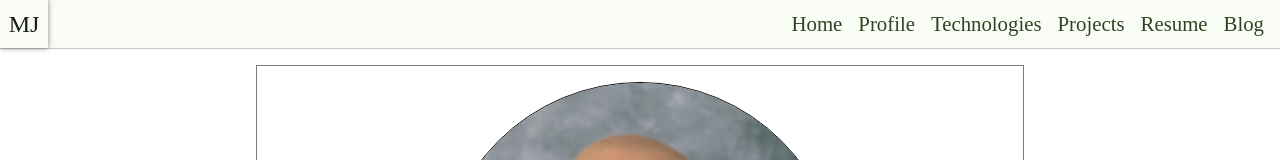
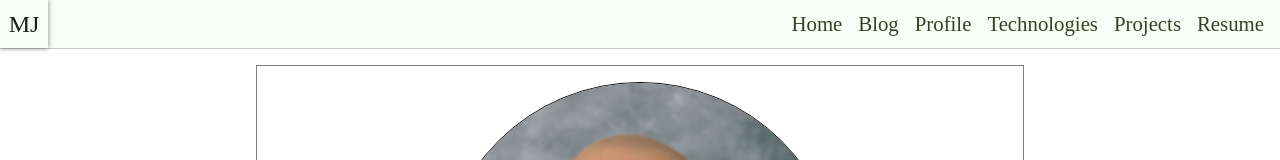
Before and after one commit to MarvJohnson/Portfolio, a Vue app in the folder client/: page / in a window 1280 px wide. Shown: the top 160 px of the page. Built offline with nearby package versions, Linux system fonts and the light colour scheme.

Commit message:
Updated styling
- Modified the Nav such that certain anchors conditionally render based on if a user is on the Home page
- Updated the Blog and BlogDetail pages to have a min height of 100vh
- Added styling to the Blog page
- Added styling to the BlogDetail page

```diff
--- a/client/src/App.vue
+++ b/client/src/App.vue
@@ -1,13 +1,21 @@
 <template>
   <div id="app">
+    <Nav />
     <router-view></router-view>
+    <Footer />
   </div>
 </template>
 
 <script>
+import Nav from './components/Nav'
+import Footer from './components/Footer'
 
 export default {
-  name: 'App'
+  name: 'App',
+  components: {
+    Nav,
+    Footer
+  }
 }
 </script>
 
--- a/client/src/components/Nav.vue
+++ b/client/src/components/Nav.vue
@@ -15,14 +15,14 @@
           <div class="hamburger-segment"></div>
         </div>
         <ul class="nav-options">
-          <li><router-link to="/">Home</router-link></li>
-          <li><a href="#profile-anchor" @click="toggleMobileSlideout">Profile</a></li>
-          <li><a href="#technologies-anchor" @click="toggleMobileSlideout">Technologies</a></li>
-          <li><a href="#projects-anchor" @click="toggleMobileSlideout">Projects</a></li>
-          <li><a href="#resume-anchor" @click="toggleMobileSlideout">Resume</a></li>
+          <li><router-link to="/" @click="toggleMobileSlideout">Home</router-link></li>
           <li>
-            <router-link to="/blog">Blog</router-link>
+            <router-link to="/blog" @click="toggleMobileSlideout">Blog</router-link>
           </li>
+          <li v-if="isOnHomePage"><a href="#profile-anchor" @click="toggleMobileSlideout">Profile</a></li>
+          <li v-if="isOnHomePage"><a href="#technologies-anchor" @click="toggleMobileSlideout">Technologies</a></li>
+          <li v-if="isOnHomePage"><a href="#projects-anchor" @click="toggleMobileSlideout">Projects</a></li>
+          <li v-if="isOnHomePage"><a href="#resume-anchor" @click="toggleMobileSlideout">Resume</a></li>
         </ul>
       </div>
     </Transition>
@@ -32,11 +32,11 @@
       </div>
       <div class="nav-options">
         <router-link to="/">Home</router-link>
-        <a href="#profile-anchor">Profile</a>
-        <a href="#technologies-anchor">Technologies</a>
-        <a href="#projects-anchor">Projects</a>
-        <a href="#resume-anchor">Resume</a>
         <router-link to="/blog">Blog</router-link>
+        <a href="#profile-anchor" v-if="isOnHomePage">Profile</a>
+        <a href="#technologies-anchor" v-if="isOnHomePage">Technologies</a>
+        <a href="#projects-anchor" v-if="isOnHomePage">Projects</a>
+        <a href="#resume-anchor" v-if="isOnHomePage">Resume</a>
       </div>
     </div>
   </nav>
@@ -51,6 +51,11 @@ export default {
   methods: {
     toggleMobileSlideout(){
       this.navMobileSlideout = !this.navMobileSlideout;
+    }
+  },
+  computed: {
+    isOnHomePage(){
+      return this.$route.name === 'home'
     }
   }
 }
--- a/client/src/pages/Blog.vue
+++ b/client/src/pages/Blog.vue
@@ -1,8 +1,15 @@
 <template>
   <div class="blog">
-    <router-link v-for="(post, index) in posts" :key="index" :to="`/blog/${post.id}`">
-      {{ post.title }}
-    </router-link>
+    <h1>Blog Posts</h1>
+    <div class="post-container">
+      <ol>
+        <li v-for="(post, index) in posts" :key="index">
+          <router-link :to="`/blog/${post.id}`" class="blog-link">
+            {{ post.title }}
+          </router-link>
+        </li>
+      </ol>
+    </div>
   </div>
 </template>
 
@@ -21,12 +28,32 @@ export default {
     async getBlogPosts(){
       const res = await getBlogPosts();
       this.posts = res;
-      console.log(res);
     }
   }
 }
 </script>
 
-<style>
+<style scoped>
+  .blog {
+    text-align: center;
+    min-height: 100vh;
+  }
 
+  h1 {
+    margin-top: 5rem;
+    font-size: 2rem;
+  }
+
+  .post-container {
+    width: 200px;
+    white-space: nowrap;
+    margin: 0 auto;
+    text-align: left;
+  }
+
+  li, .blog-link {
+    font-size: 1.2rem;
+    text-decoration: underline;
+    text-underline-offset: 0.5rem;
+  }
 </style>
--- a/client/src/pages/BlogDetail.vue
+++ b/client/src/pages/BlogDetail.vue
@@ -1,10 +1,15 @@
 <template>
   <div class="blog-detail">
-    <h1>{{ blogPost.title }}</h1>
-    <h2>{{ blogPost.topic }}</h2>
-    <section v-for="(section, sectionIndex) in blogPost.sections" :key="sectionIndex">
-      <BlogPostContent v-for="(content, contentIndex) in section.contents" :key="contentIndex" :contentInfo="content" />
-    </section>
+    <div class="post-container">
+      <div class="description-container">
+        <h1>{{ blogPost.title }}</h1>
+        <h2>{{ blogPost.topic }}</h2>
+      </div>
+      <section v-for="(section, sectionIndex) in blogPost.sections" :key="sectionIndex">
+        <h3>{{ section.title }}</h3>
+        <BlogPostContent v-for="(content, contentIndex) in section.contents" :key="contentIndex" :contentInfo="content" />
+      </section>
+    </div>
   </div>
 </template>
 
@@ -28,12 +33,45 @@ export default {
       const blogPostId = parseInt(this.$route.params.id);
       const res = await getBlogPostDetail(blogPostId);
       this.blogPost = res;
-      console.log(res);
     }
   }
 }
 </script>
 
-<style>
+<style scoped>
+  .blog-detail {
+    min-height: 100vh;
+  }
 
+  .description-container {
+    margin: 5rem 0;
+  }
+
+  h1, h2, h3, p {
+    margin: 0;
+  }
+
+  h1 {
+    font-size: 2rem;
+    margin-bottom: 0.2rem;
+  }
+
+  h2 {
+    font-size: 0.9rem;
+  }
+
+  h3 {
+    font-size: 1.2rem;
+    margin-bottom: 1rem;
+  }
+
+  p {
+    margin-bottom: 1rem;
+  }
+
+  .post-container {
+    width: 60%;
+    max-width: 600px;
+    margin: 0 auto;
+  }
 </style>
--- a/client/src/pages/Home.vue
+++ b/client/src/pages/Home.vue
@@ -1,6 +1,5 @@
 <template>
   <div class="home">
-    <Nav />
     <main>
       <Profile />
       <section>
@@ -13,27 +12,22 @@
         <Resume />
       </section>
     </main>
-    <Footer />
   </div>
 </template>
 
 <script>
-import Nav from '../components/Nav'
 import Profile from '../components/Profile'
 import Technologies from '../components/Technologies'
 import Projects from '../components/Projects'
 import Resume from '../components/Resume'
-import Footer from '../components/Footer'
 
 export default {
   name: 'Home',
   components: {
-    Nav,
     Profile,
     Technologies,
     Projects,
     Resume,
-    Footer
   }
 }
 </script>
```
